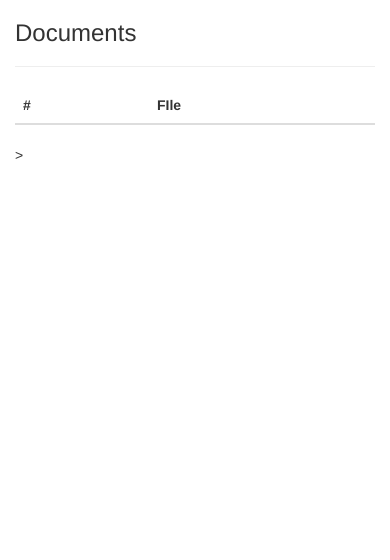
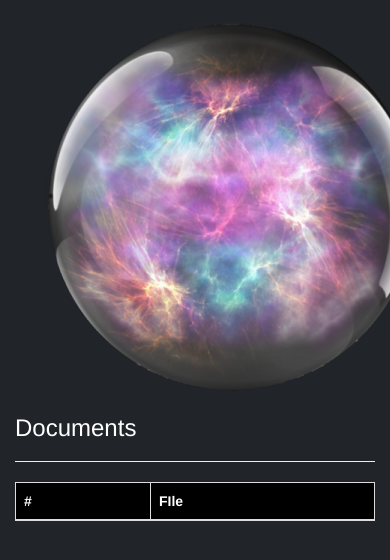
Before and after one commit to Quastrado/project_o_mail_service, a Flask app: page /check in a window 390 px wide; the page is wider, and only the part inside the window is pictured. Shown: the top 560 px of that part. Run offline with Flask 2, Linux system fonts and the light colour scheme; data that the repository does not hold is empty; some libraries are stand-ins or nearby versions.

Commit message:
work on check page

```diff
--- a/owl_mail/check.py
+++ b/owl_mail/check.py
@@ -7,13 +7,7 @@ def s3_files():
         aws_access_key_id = BaseConfig.AWS_ACCESS_KEY_ID,
         aws_secret_access_key = BaseConfig.AWS_SECRET_ACCESS_KEY,
         region_name = BaseConfig.AWS_REGION,
-    )
+        )
 
-    s3_resource = boto3.resource('s3')
-    my_bucket = s3_resource.Bucket(BaseConfig.AWS_BUCKET_NAME)
-    summaries = my_bucket.objects.all()
-    s3_files_dict = {
-        'bucket': my_bucket,
-        'files': summaries
-    }
-    return s3_files_dict
+    files = s3.list_objects(Bucket = BaseConfig.AWS_BUCKET_NAME)['Contents']
+    return files
--- a/owl_mail/routes.py
+++ b/owl_mail/routes.py
@@ -1,13 +1,10 @@
 from datetime import datetime
-
-import boto3
 
 from flask import current_app as app
 from flask import flash, redirect, render_template, request, session, url_for
 from flask_login import login_user, logout_user
 
-import owl_mail.check as C
-from config import BaseConfig
+from owl_mail.check import s3_files
 
 from owl_mail.forms import LoginForm, StudentForm, ContentForm, FinishForm
 from owl_mail.models import db, User, Docs
@@ -35,7 +32,6 @@ def process_login():  # need import User, db / redirect, flash, url_for ???
         user = User.query.filter(User.username == form.username.data).first()
         if user and user.check_password(form.password.data):
             login_user(user)
-            flash('You successfully logged in')
             return redirect(url_for('menu'))
 
     flash('Invalid username or password')
@@ -135,13 +131,5 @@ def finish():
 
 @app.route('/check', methods=['GET', 'POST'])
 def check():
-    s3 = boto3.client(
-        's3',
-        aws_access_key_id = BaseConfig.AWS_ACCESS_KEY_ID,
-        aws_secret_access_key = BaseConfig.AWS_SECRET_ACCESS_KEY,
-        region_name = BaseConfig.AWS_REGION,
-        )
-
-    files = s3.list_objects(Bucket = BaseConfig.AWS_BUCKET_NAME)['Contents']
-
+    files = s3_files()
     return render_template('check.html', files = files)
--- a/owl_mail/save_data.py
+++ b/owl_mail/save_data.py
@@ -20,7 +20,7 @@ def to_xml(dict_of_data):
         for tag in root.iter(key):
             tag.text = dict_of_data[key]
 
-    xml_file = 'profile/{}_{}.xml'.format(root[1][0].text, root[1][1].text)
+    xml_file = '{}_{}.xml'.format(root[1][0].text, root[1][1].text)
     tree.write(xml_file)
     return xml_file
 
@@ -67,7 +67,7 @@ def execute_save(c_dict):
         'Date_of_creation': c_dict['Date_of_creation']
         }
     f_id = db_insert(db_dict)
-    f_id = 'profile/{}.xml'.format(str(f_id))
+    f_id = '{}.xml'.format(str(f_id))
     os.rename(xml, str(f_id))
     try:
         upload_in_cloud(str(f_id), BaseConfig.AWS_BUCKET_NAME)
--- a/owl_mail/templates/check.html
+++ b/owl_mail/templates/check.html
@@ -1,4 +1,31 @@
 {% extends "bootstrap/base.html" %}
+{% import "bootstrap/wtf.html" as wtf %}
+
+{% block styles %}
+{{super()}}
+<style>
+body {
+    background-color: #212529;
+    color: white;
+}
+table {
+    background-color: #212529 !important;
+    color: white !important;
+}
+tbody tr:nth-child(odd) {
+  background: black;
+}
+.table-wrapper {
+    max-height: 390px;
+    overflow:auto;
+    }
+.table-wrapper thead th {
+    background-color: black;
+    position: sticky;
+    top: 0;
+}
+</style>
+{% endblock %}
 
 {% block title %}
 Something wrong?
@@ -8,9 +35,17 @@ Something wrong?
 <div class="container h-100">
     <div class="row">
         <div class="col-md-12">
+            <br>
+            <img src="/static/sphere2.png" class="img-rounded center-block">
+        </div>
+    </div>
+    <div class="row">
+        <div class="col-md-12">
             <h3>Documents</h3>
             <hr>
-            <table class="table table-striped table-dark">
+            <form action="" method="GET">
+                <div class="table-wrapper">
+                <table class="table table-bordered table-dark">
                     <thead>
                         <tr>
                             <th scope="col">#</th>
@@ -20,13 +55,20 @@ Something wrong?
                     <tbody>
                         {% for f in files %}
                         <tr>
-                        <td>-</td>
+                            <td>
+                                <input type="checkbox" class="custom-control-input">
+                            </td>
                             <td>{{ f['Key'] }}</td>
                         </tr>
                         {% endfor %}
                     </tbody>
                 </table>
                 </div>
-    </div>>
+            </form>
         </div>
+    </div>
+</div>
+
+<script src="/static/jquery-3.4.1.min.js"></script>
+<script src="/static/bootstrap.min.js"></script>
 {% endblock %}
--- a/owl_mail/templates/menu.html
+++ b/owl_mail/templates/menu.html
@@ -30,7 +30,7 @@ What do you want?
     </div>
     <div class="carousel-item">
       <a href="{{url_for('check')}}">
-        <img src="/static/sphere2.png" alt="..." style="width: 550px; height: 500px; margin-top: 6%; margin-block-end: 4%">
+        <img src="/static/sphere2.png" alt="..." style="width: 550px; height: 500px; margin-top: 9%; margin-bottom: 0%">
       </a>
       <h1 style="color: white" align="center">Check</h1>
     </div>
```
Lines whose indentation alone changed are shown as unchanged.
